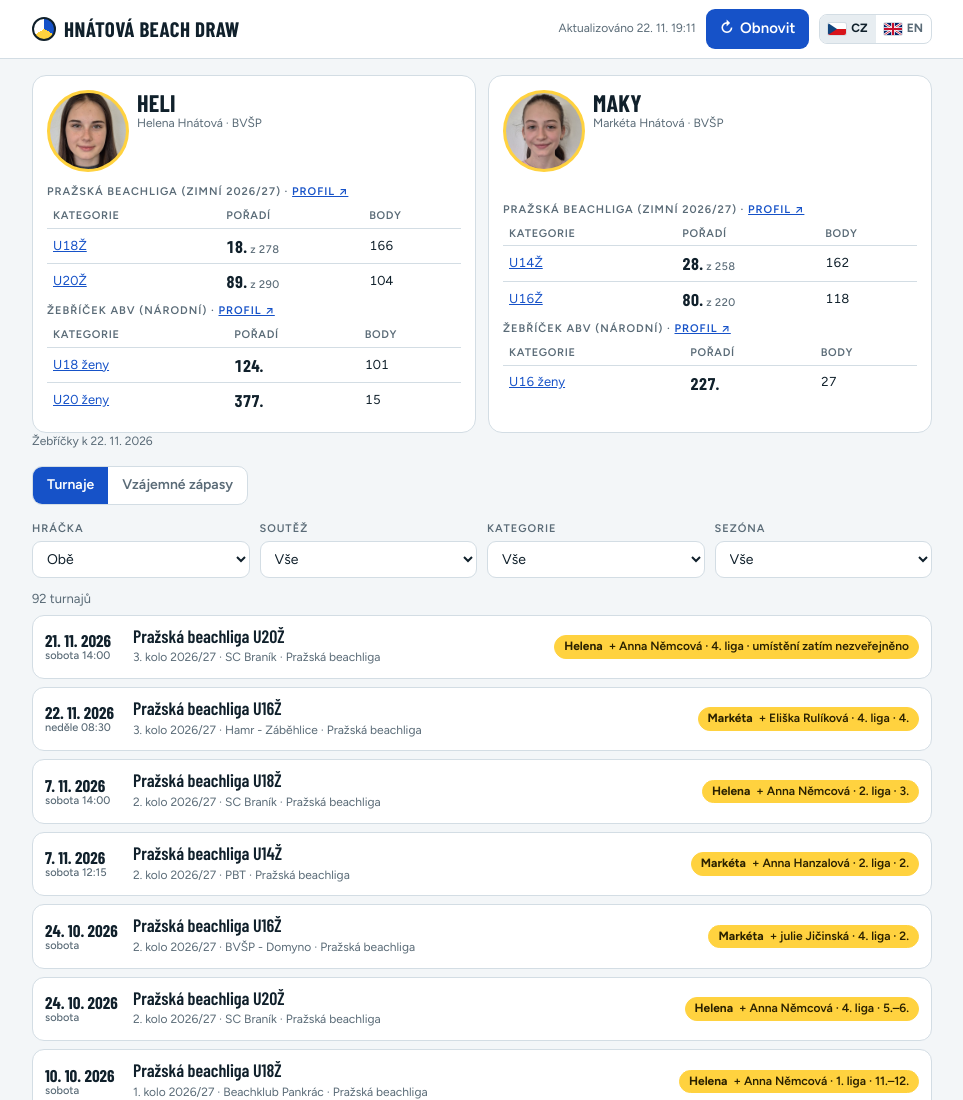
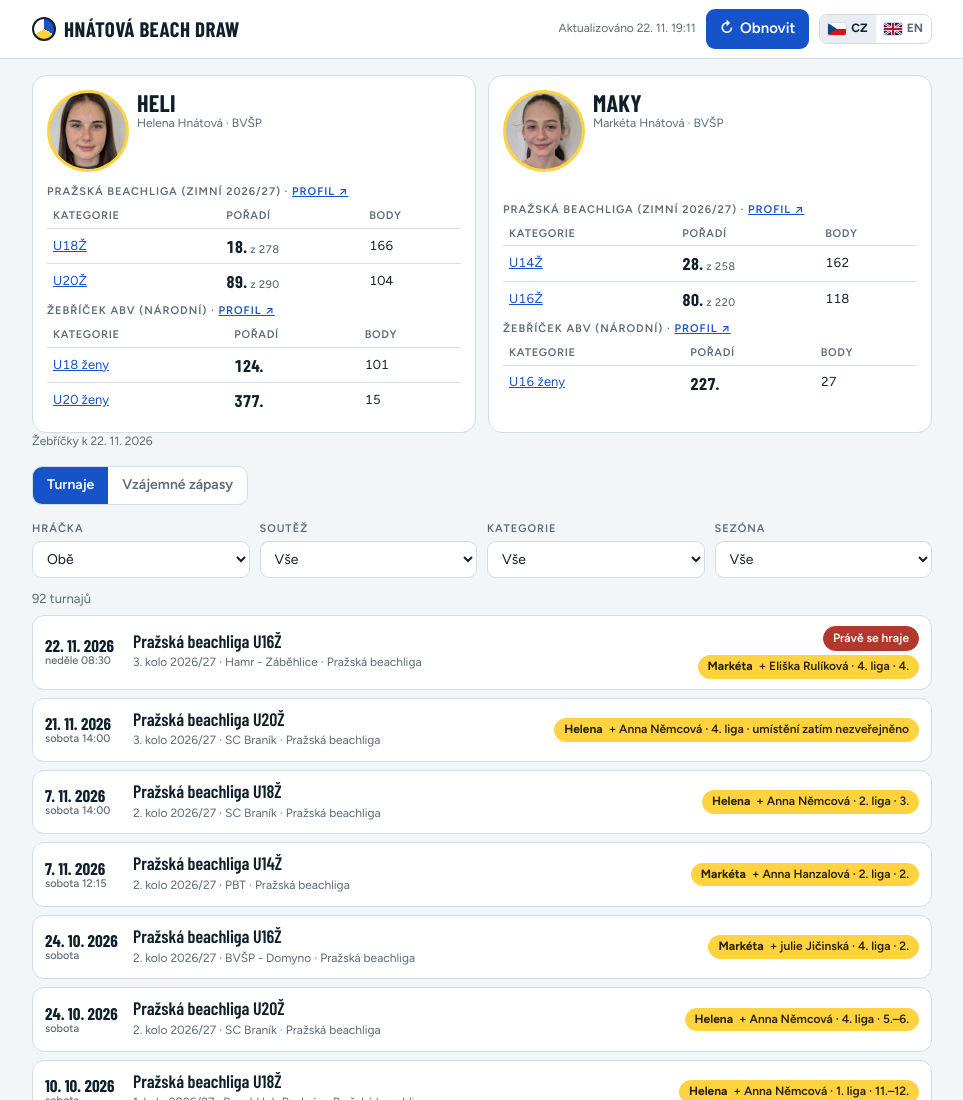
Before and after one commit to ondrahnat/beach, a website: page index.html in a window 1280 px wide. Shown: the top 1100 px of the page, without its empty margins (158-1121 px from the left). Drawn offline with nearby package versions, Linux system fonts and the light colour scheme.

Commit message:
Add files via upload

```diff
--- a/index.html
+++ b/index.html
@@ -521,7 +521,10 @@ function seasonOf(t){const d=new Date(t.date+'T12:00:00');if(seriesOf(t)==='pbl'
 function catOf(t){return (t.category||'').replace('Ž','').replace('Z','')}
 function playersIn(t){const out=new Set();for(const l of t.leagues)for(const tm of l.teams)for(const p of (focusOf(tm)||[]))out.add(p);return [...out]}
 const isCvf=l=>(l.system||'').startsWith('cvf-');
-function statusOf(t){const today=new Date().toISOString().slice(0,10);if(t.date<today&&t.status!=='upcoming')return 'finished';if(t.date<today&&t.status==='upcoming'&&t.leagues&&t.leagues.length)return 'finished';return t.status}
+// status from the days the girls' leagues actually play (a league can play on Sunday of a tournament dated Saturday)
+function playDays(t){const ds=(t.leagues||[]).filter(l=>l.when&&l.when.date&&focusKeys(l).length).map(l=>l.when.date);return ds.length?ds.sort():[t.date]}
+function statusOf(t){const today=new Date().toLocaleDateString('en-CA',{timeZone:'Europe/Prague'});const ds=playDays(t);
+  if(today<ds[0])return 'upcoming';if(today>ds[ds.length-1])return 'finished';return 'live'}
 
 /* ---- build a league model (PVS or ČVS) ---- */
 function buildPvs(t,league,forceProj){
@@ -608,8 +611,8 @@ function listView(){
   const seasons=[...new Set(all.map(seasonOf))].sort().reverse();
   const players=DATA.players;
   const pass=t=>(F.player==='all'||playersIn(t).includes(F.player))&&(F.series==='all'||seriesOf(t)===F.series)&&(F.cat==='all'||catOf(t)===F.cat)&&(F.season==='all'||seasonOf(t)===F.season);
-  const today=new Date().toISOString().slice(0,10);
-  const list=all.filter(pass).sort((a,b)=>{const ua=a.date>=today,ub=b.date>=today;if(ua!==ub)return ua?-1:1;return ua?a.date.localeCompare(b.date):b.date.localeCompare(a.date)});
+  const today=new Date().toLocaleDateString('en-CA',{timeZone:'Europe/Prague'});
+  const lastDay=t=>{const d=playDays(t);return d[d.length-1]};const list=all.filter(pass).sort((a,b)=>{const ua=lastDay(a)>=today,ub=lastDay(b)>=today;if(ua!==ub)return ua?-1:1;return ua?lastDay(a).localeCompare(lastDay(b)):lastDay(b).localeCompare(lastDay(a))});
   let h=profilesView()+navTabs('list')+`<div class="filters">
     <label><span class="eyebrow">${T('player')}</span><select id="fPlayer">${opts([['all',players.length===2?T('both'):T('all')],...players.map(p=>[p,p])],F.player)}</select></label>
     <label><span class="eyebrow">${T('series')}</span><select id="fSeries">${opts([['all',T('all')],['pbl',T('s_pbl')],['leto',T('s_leto')],['abv',T('s_abv')]],F.series)}</select></label>
```
